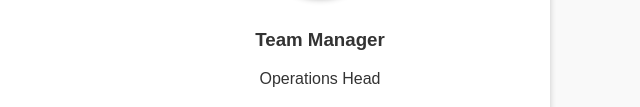
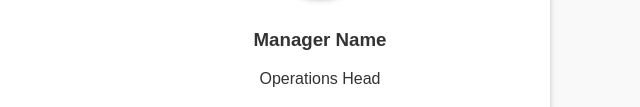
Before and after one commit to ApniJholi/apnijholi, a plain HTML site: page about.html in a window 1280 px wide. Shown: the part 845-952 px from the top of the page, 540-1180 px from the left. Drawn offline with Linux system fonts and the light colour scheme.

Commit message:
Update about.html
Signed-off-by: ApniJholi <shivankraj74@gmail.com>

```diff
--- a/about.html
+++ b/about.html
@@ -57,7 +57,7 @@
         </div>
         <div class="member">
           <img src="https://via.placeholder.com/120" alt="Manager">
-          <h3>Team Manager</h3>
+          <h3>Manager Name</h3>
           <p>Operations Head</p>
         </div>
       </div>
```
